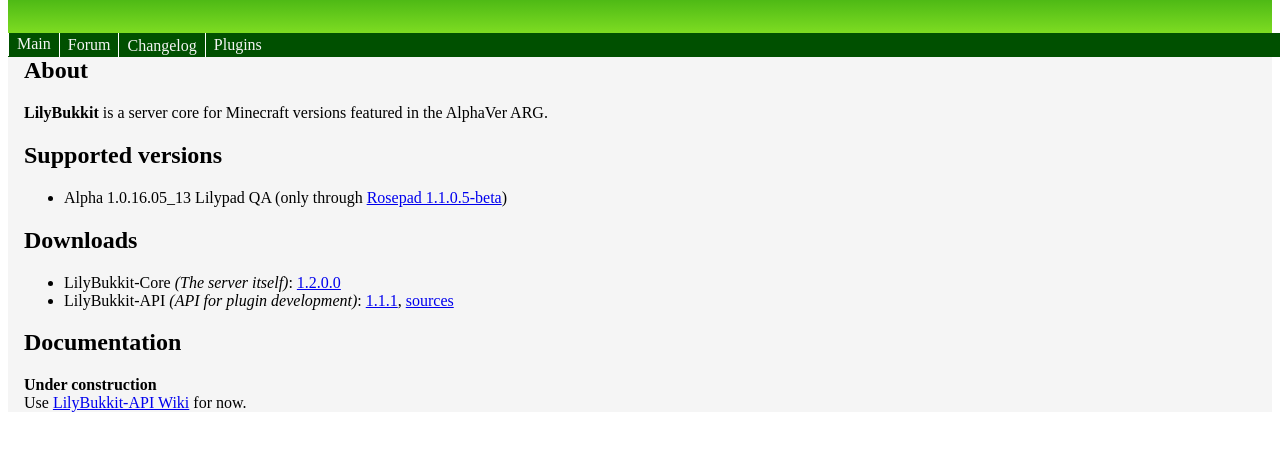
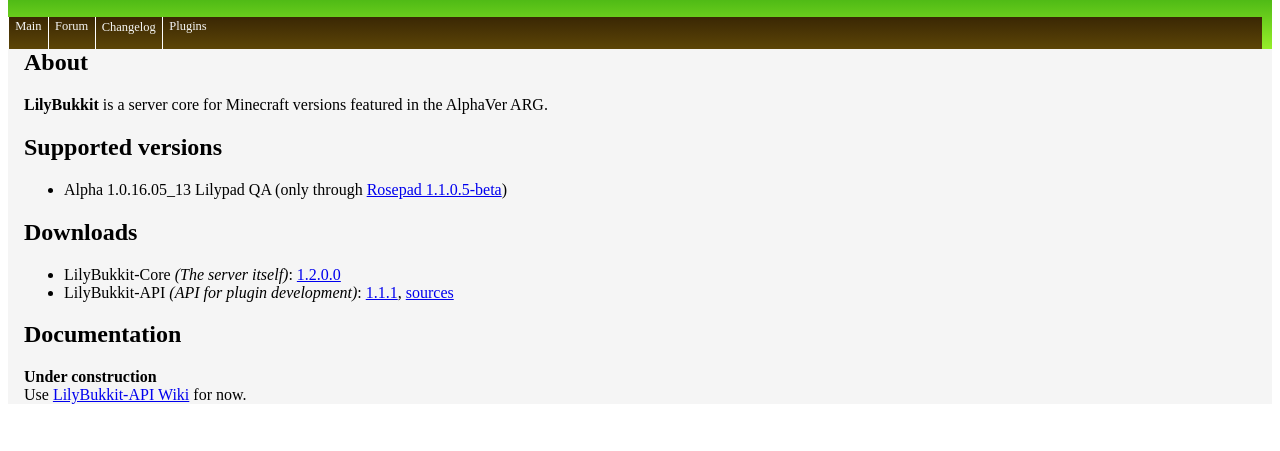
Before and after one commit to LilyBukkit/LilyBukkit.github.io, a plain HTML site: page index.html in a window 1280 px wide. Shown: the part 63-514 px from the top of the page. Drawn offline with Linux system fonts and the light colour scheme; a web font is replaced by a local one.

Commit message:
Menu fix

```diff
--- a/style.css
+++ b/style.css
@@ -1,7 +1,13 @@
 @charset "utf-8";
+
+div {
+    margin: 0;
+    padding: 0;
+}
 
 div#container{
     background: linear-gradient(to top, greenyellow 74%, green 100%) top left repeat-x;
+    /*background-image: url('https://raw.githubusercontent.com/exalpha-dev/exalpha-dev.github.io/main/dirt.png');*/
 }
 
 /* Header stuff */
@@ -13,6 +19,7 @@ div#container{
     height: 7ch;
     padding-bottom: 2ch;
     position: relative;
+    width: 100%;
 }
 
 #header h1{
@@ -41,7 +48,7 @@ div#container{
 #content {
     background-color: whitesmoke;
     height: inherit;
-    margin-top: 5ch;
+    margin-top: 2em;
     padding-left: 2ch;
     padding-right: 2ch;
     position: relative;
@@ -49,11 +56,14 @@ div#container{
 
 /* Menu */
 div#top-menu {
-    background-color: rgb(0,80,0);
-    height: 3ch;
-    margin-top: 2ch;
+    /*background: linear-gradient(to bottom, #291b0f 33%, #1a1008 50%, #291b0f 99%);*/
+    /*background-image: url('https://raw.githubusercontent.com/exalpha-dev/exalpha-dev.github.io/main/dirt2.png');
+    background-repeat: repeat-x;*/
+    background: linear-gradient(to top,rgb(92, 69, 7) 0%,rgb(58, 39, 4) 100%);
+    height: 4%;
+    margin-top: 0;
     position: absolute;
-    width: 100%;
+    width: 98%;
 }
 
 #top-menu ul {
@@ -64,15 +74,30 @@ div#top-menu {
 }
 
 #top-menu ul li {
+    align-content: center;
     border-left: 1px white solid;
+    display: flex;
+    flex-direction: column;
     float: left;
-    width: auto;
+    font-family: 'MinecraftiaRegular';
+    font-style: normal;
+    font-size: 78%;
+    height: 100%;
+    justify-content: center;
 }
 
 #top-menu ul li a {
     color: whitesmoke;
     display: inline-block;
+    height: 100%;
     padding: 5% 1ch;
     text-align: center;
     text-decoration: none;
 }
+
+#top-menu ul li a:hover {
+    /*background: linear-gradient(to bottom, #1a1008 25%, #291b0f 50%, #1a1008 75%);*/
+    /*background-color: rgba(255, 255, 255, 0.2);*/
+    background: linear-gradient(to top,rgb(92, 60, 0) 0%,rgb(58, 35, 0) 100%);
+    height: 100%;
+}
```
